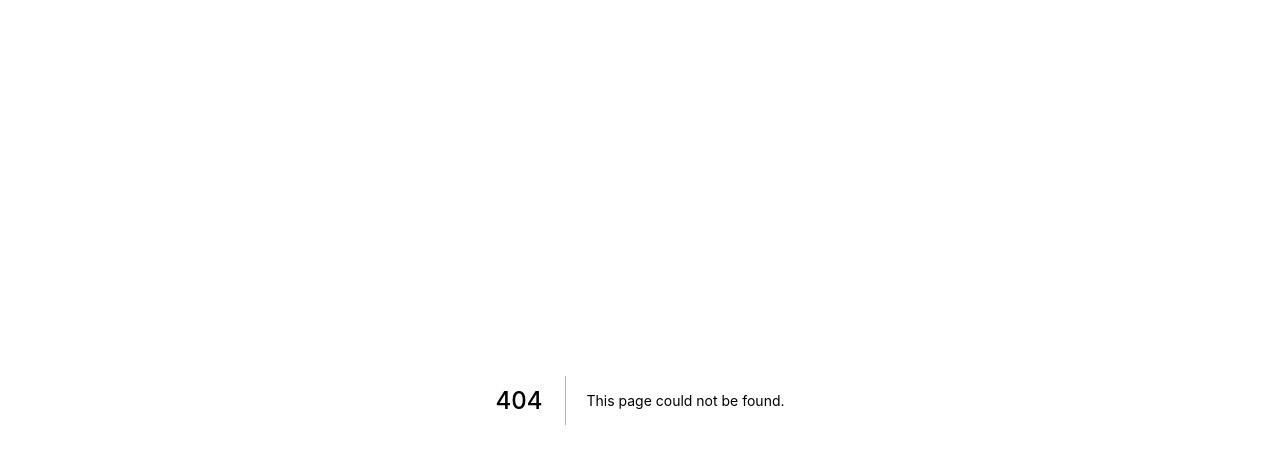
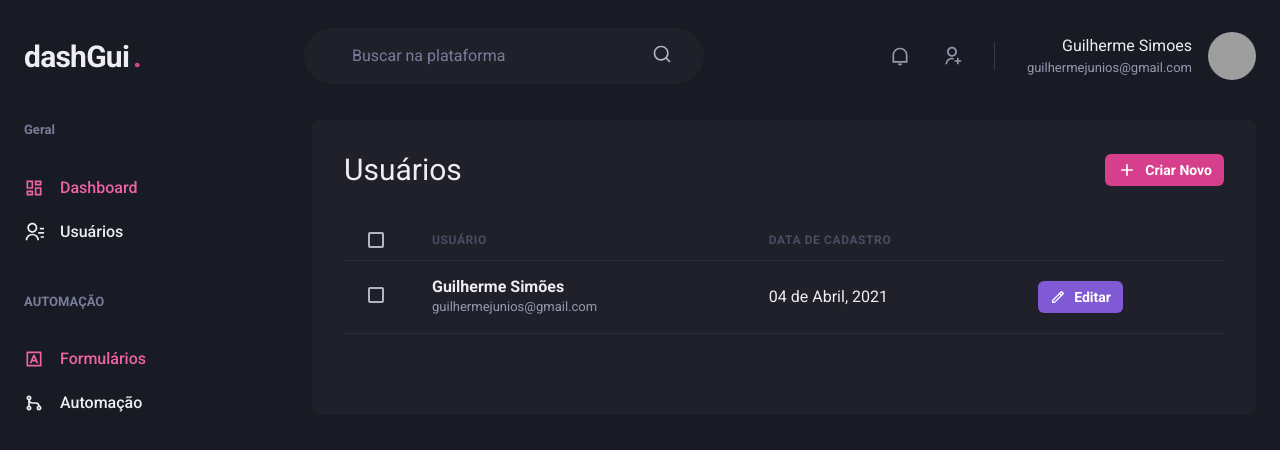
Before and after one commit to guilhermessimoes/dashGui, a Next.js app: page /users in a window 1280 px wide. Before the commit this address had no page. Shown: the top 450 px of the page. Built offline with nearby package versions, Linux system fonts and the light colour scheme; grey boxes are pictures that could not be loaded.

Commit message:
Pagina: Lista de usuários

```diff
--- a/package.json
+++ b/package.json
@@ -12,9 +12,11 @@
     "@chakra-ui/react": "^2.1.2",
     "@emotion/react": "^11.9.0",
     "@emotion/styled": "^11.8.1",
+    "apexcharts": "^3.35.3",
     "framer-motion": "^6.3.4",
     "next": "12.1.6",
     "react": "18.1.0",
+    "react-apexcharts": "^1.4.0",
     "react-dom": "18.1.0",
     "react-icons": "^4.3.1"
   },
--- /dev/null
+++ b/src/pages/users/index.tsx
@@ -0,0 +1,68 @@
+import { Box, Button, Checkbox, Flex, Heading, Icon, Table, Tbody, Td, Text, Th, Thead, Tr } from "@chakra-ui/react";
+import { RiAddLine, RiPencilLine } from "react-icons/ri";
+
+import { Header } from "../../components/Header";
+import Sidebar from "../../components/Sidebar";
+
+export default function UserList() {
+  return (
+    <Box>
+      <Header />
+      <Flex w="100%" my="6" maxWidth={1480} mx="auto" px="6">
+        <Sidebar />
+        <Box flex="1" borderRadius={8}  bg="gray.800" p="8">
+          <Flex mb="8" justifyContent="space-between" alignItems="center">
+            <Heading size="lg" fontWeight="normal">Usuários</Heading>
+            <Button
+              as="a"
+              size="sm"
+              fontSize="sm"
+              colorScheme="pink"
+              leftIcon={<Icon as={RiAddLine} fontSize="20"/>}
+            >
+              Criar Novo
+            </Button>
+          </Flex>
+
+          <Table colorScheme="whiteAlpha">
+            <Thead>
+              <Tr>
+                <Th px="6" color="gray.300" width="8">
+                  <Checkbox colorScheme="pink"/>
+                </Th>
+                <Th>Usuário</Th>
+                <Th>Data de cadastro</Th>
+                <Th></Th>
+              </Tr>
+            </Thead>
+            <Tbody>
+              <Tr>
+                <Td px="6">
+                  <Checkbox colorScheme="pink"/>
+                </Td>
+                <Td>
+                  <Box>
+                    <Text fontWeight="bold">Guilherme Simões</Text>
+                    <Text fontSize="small" color="gray.300">guilhermejunios@gmail.com</Text>
+                  </Box>
+                </Td>
+                <Td>04 de Abril, 2021</Td>
+                <Td>
+                <Button
+                  as="a"
+                  size="sm"
+                  fontSize="sm"
+                  colorScheme="purple"
+                  leftIcon={<Icon as={RiPencilLine} fontSize="16" />}
+                >
+                  Editar
+                </Button>
+                </Td>
+              </Tr>
+            </Tbody>
+          </Table>
+        </Box>
+      </Flex>
+    </Box>
+  )
+}
```
Also changed, not shown: src/pages/dashboard.tsx (+84 -1 lines), 1 other file (tests, documents, lock files or other folders).
